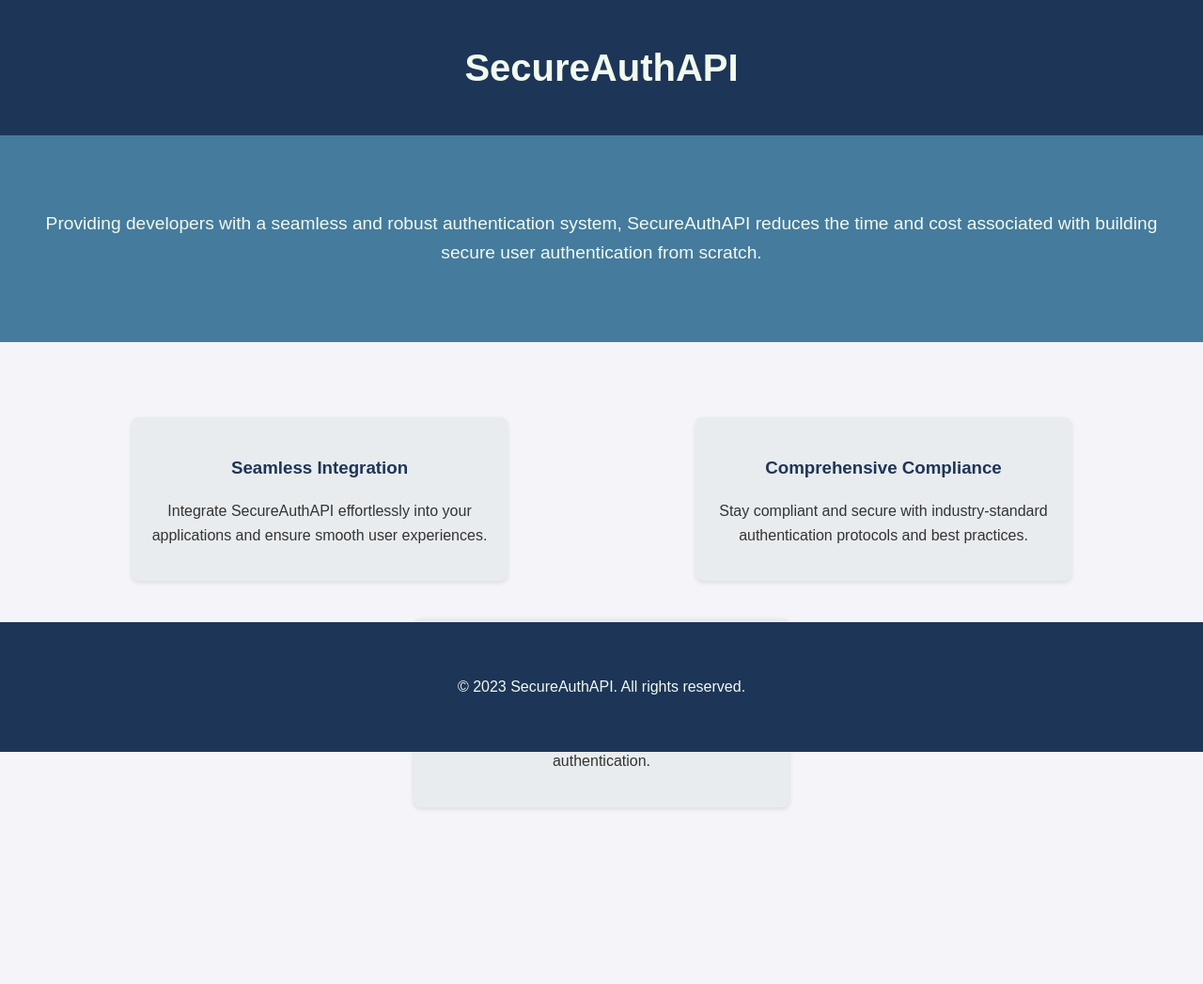
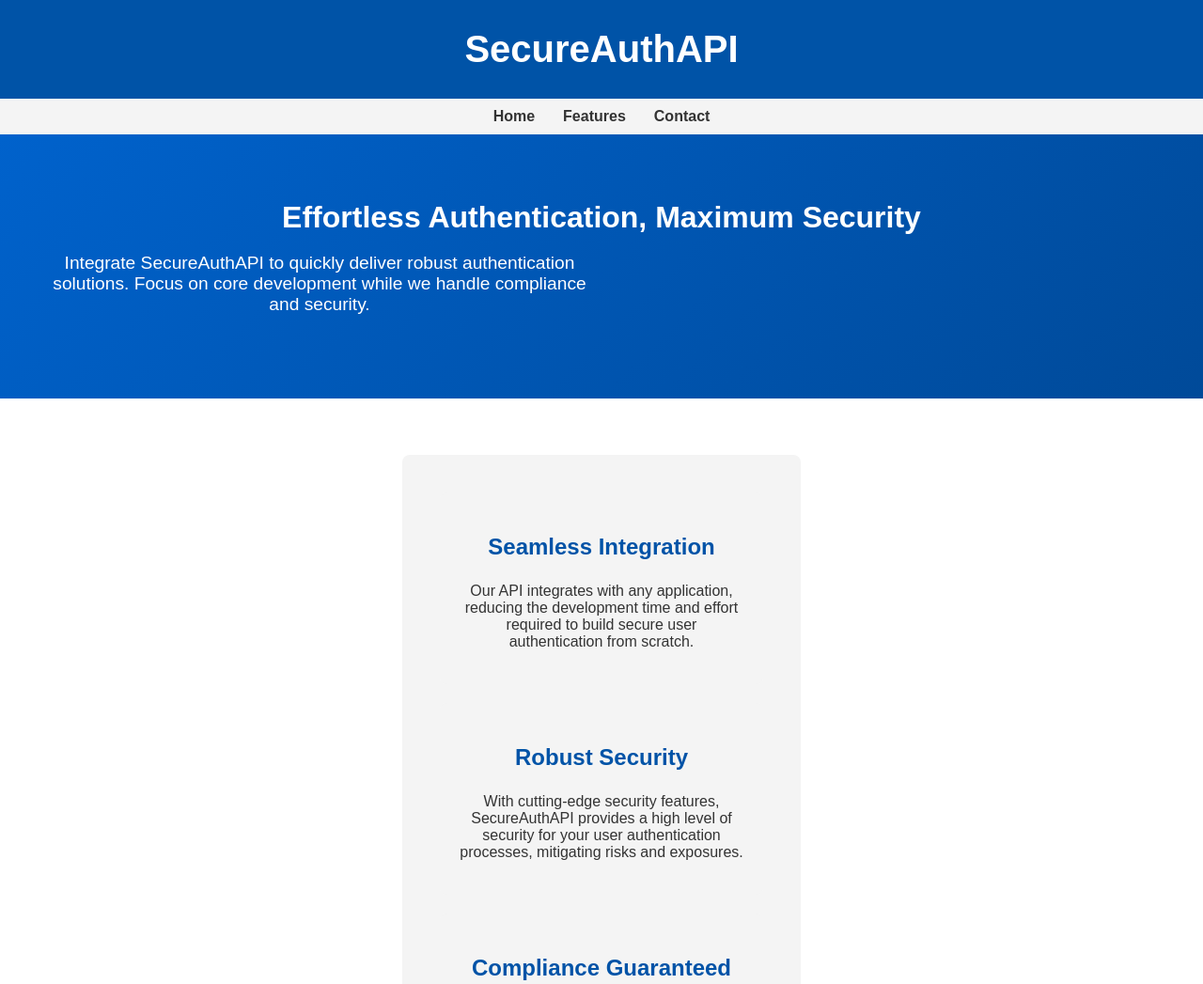
Before and after one commit to AlexAPSNeural/secureauthapi, a website: page index.html in a window 1280 px wide. Shown: the top 1047 px of the page at 94% size. Before the commit the page ends 939 px from the top, so only its background shows below. Drawn offline with Linux system fonts and the light colour scheme.

Commit message:
Update index.html

```diff
--- a/index.html
+++ b/index.html
@@ -3,75 +3,107 @@
 <head>
     <meta charset="UTF-8">
     <meta name="viewport" content="width=device-width, initial-scale=1.0">
-    <title>SecureAuthAPI - Seamless Authentication Solutions</title>
+    <title>SecureAuthAPI - Effortless Authentication</title>
     <style>
-        body {
-            font-family: Arial, sans-serif;
-            line-height: 1.6;
+        body, html {
             margin: 0;
             padding: 0;
+            font-family: Arial, sans-serif;
             color: #333;
-            background-color: #f4f4f9;
         }
         .container {
+            width: 100%;
             max-width: 1200px;
             margin: 0 auto;
             padding: 20px;
         }
         header {
-            background-color: #1d3557;
-            color: #f1faee;
-            padding: 20px 0;
+            background-color: #0053a7;
+            color: #fff;
+            padding: 10px 0;
             text-align: center;
         }
         header h1 {
             margin: 0;
             font-size: 2.5em;
         }
-        .intro {
-            background-color: #457b9d;
-            color: #f1faee;
-            padding: 40px 20px;
+        nav {
+            display: flex;
+            justify-content: center;
+            background-color: #f4f4f4;
+            padding: 10px 0;
+        }
+        nav a {
+            margin: 0 15px;
+            text-decoration: none;
+            color: #333;
+            font-weight: bold;
+        }
+        .hero {
+            display: flex;
+            flex-direction: column;
+            justify-content: center;
+            align-items: center;
             text-align: center;
+            padding: 50px 20px;
+            background: linear-gradient(135deg, #0062cc, #004a99);
+            color: #fff;
         }
-        .intro p {
+        .hero h2 {
+            margin: 0;
+            font-size: 2em;
+        }
+        .hero p {
             font-size: 1.2em;
+            max-width: 600px;
         }
         .features {
             display: flex;
             flex-wrap: wrap;
             justify-content: space-around;
             padding: 40px 0;
+            text-align: center;
         }
-        .feature {
-            background-color: #e9ecef;
-            border-radius: 8px;
-            box-shadow: 0 2px 5px rgba(0,0,0,0.1);
+        .features div {
+            flex-basis: 30%;
             margin: 20px;
             padding: 20px;
-            flex: 1 1 30%;
-            max-width: 30%;
+            background-color: #f4f4f4;
+            border-radius: 8px;
+        }
+        .features h3 {
+            font-size: 1.5em;
+            color: #0053a7;
+        }
+        .cta {
+            background-color: #0053a7;
+            color: #fff;
             text-align: center;
+            padding: 30px 0;
         }
-        .feature h3 {
-            color: #1d3557;
+        .cta p {
+            margin: 0;
+            font-size: 1.2em;
+        }
+        .cta button {
+            margin-top: 20px;
+            padding: 15px 30px;
+            background-color: #ff4747;
+            color: #fff;
+            border: none;
+            border-radius: 5px;
+            font-size: 1em;
+            cursor: pointer;
         }
         footer {
-            background-color: #1d3557;
-            color: #f1faee;
             text-align: center;
             padding: 20px 0;
-            position: absolute;
-            bottom: 0;
-            width: 100%;
+            background-color: #333;
+            color: #fff;
         }
         @media (max-width: 768px) {
-            .features {
-                flex-direction: column;
-                align-items: center;
-            }
-            .feature {
-                max-width: 80%;
+            .features div {
+                flex-basis: 100%;
             }
         }
     </style>
@@ -82,27 +114,39 @@
             <h1>SecureAuthAPI</h1>
         </div>
     </header>
-    <div class="intro">
+    <nav>
+        <a href="#home">Home</a>
+        <a href="#features">Features</a>
+        <a href="#contact">Contact</a>
+    </nav>
+    <section class="hero" id="home">
         <div class="container">
-            <p>Providing developers with a seamless and robust authentication system, SecureAuthAPI reduces the time and cost associated with building secure user authentication from scratch.</p>
+            <h2>Effortless Authentication, Maximum Security</h2>
+            <p>Integrate SecureAuthAPI to quickly deliver robust authentication solutions. Focus on core development while we handle compliance and security.</p>
         </div>
-    </div>
-    <div class="container">
-        <section class="features">
-            <div class="feature">
+    </section>
+    <section class="features" id="features">
+        <div class="container">
+            <div>
                 <h3>Seamless Integration</h3>
-                <p>Integrate SecureAuthAPI effortlessly into your applications and ensure smooth user experiences.</p>
+                <p>Our API integrates with any application, reducing the development time and effort required to build secure user authentication from scratch.</p>
             </div>
-            <div class="feature">
-                <h3>Comprehensive Compliance</h3>
-                <p>Stay compliant and secure with industry-standard authentication protocols and best practices.</p>
+            <div>
+                <h3>Robust Security</h3>
+                <p>With cutting-edge security features, SecureAuthAPI provides a high level of security for your user authentication processes, mitigating risks and exposures.</p>
             </div>
-            <div class="feature">
-                <h3>Focus on Core Development</h3>
-                <p>Allow your team to focus on core product development, while SecureAuthAPI handles authentication.</p>
+            <div>
+                <h3>Compliance Guaranteed</h3>
+                <p>Ensure your application stays compliant with the latest industry standards and regulations, with continuous updates and support from SecureAuthAPI.</p>
             </div>
-        </section>
-    </div>
+        </div>
+    </section>
+    <section class="cta" id="contact">
+        <div class="container">
+            <p>Ready to enhance your application's security and save time?</p>
+            <button>Contact Us Today</button>
+        </div>
+    </section>
     <footer>
         <div class="container">
             <p>&copy; 2023 SecureAuthAPI. All rights reserved.</p>
```
